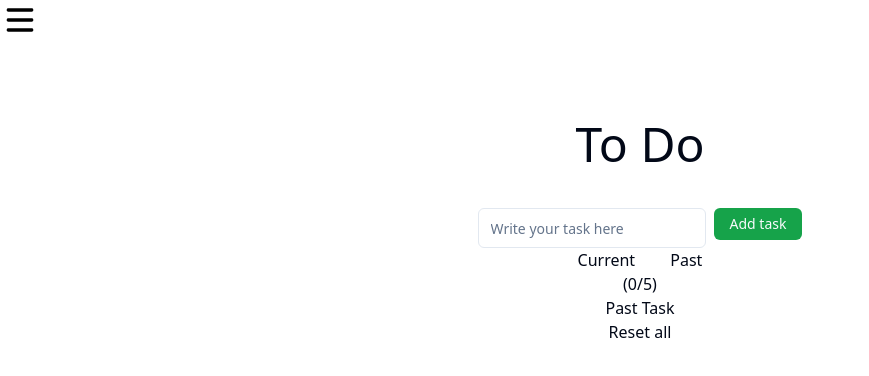
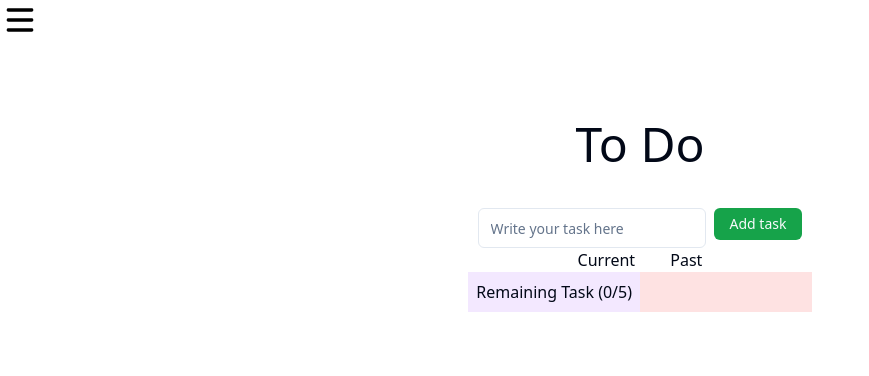
Before and after one commit to dev-martin02/Goals, a React (Vite) app in the folder frontend/: page / in a window 1280 px wide. Shown: the top 376 px of the page, without its empty margins (0-869 px from the left). Built offline with nearby package versions, Linux system fonts and the light colour scheme; the HTML template or start-up script is replaced by a standard one.

Commit message:
Grid desing was added it

```diff
--- a/frontend/src/components/ui/Tasks/CurrentTask.jsx
+++ b/frontend/src/components/ui/Tasks/CurrentTask.jsx
@@ -1,7 +1,6 @@
 import { Checkbox } from "../checkbox";
 import { Button } from "../button";
 import { useTaskStore } from "@/store/store";
-import { useEffect } from "react";
 
 export default function CurrentTask({ taskName, id }) {
   const {
@@ -10,7 +9,6 @@ export default function CurrentTask({ taskName, id }) {
     trackEditId,
     addPastTrack,
     userTasks,
-    pastUserTask,
   } = useTaskStore();
 
   function handleEdit() {
--- a/frontend/src/components/ui/Tasks/PastTask.jsx
+++ b/frontend/src/components/ui/Tasks/PastTask.jsx
@@ -1,16 +1,20 @@
 import { useTaskStore } from "@/store/store";
+import { Button } from "../button";
 
 /*
   Task should be showing the date where they were complete it
-  Fix bug of adding a task to pastTask array for every change in the checkbox
   fix only show 5 past task per sections, add pages to see past task
-  */
+ */
 export default function PastTask() {
   const { pastUserTask, deletePastTask, resetPastTask } = useTaskStore();
 
   return (
     <>
-      <button onClick={() => resetPastTask()}>Reset all</button>
+      <div className="flex justify-between">
+        <h3>Past Task</h3>
+        <Button onClick={() => resetPastTask()}>Clear all</Button>
+      </div>
+
       {pastUserTask.map(({ taskName, id }) => (
         <div className="flex m-2 ring-2 p-2 rounded-lg w-96 ring-zinc-600">
           <p
--- a/frontend/src/pages/Home.jsx
+++ b/frontend/src/pages/Home.jsx
@@ -1,9 +1,7 @@
 import { useEffect, useState } from "react";
 import { Button } from "../components/ui/button";
-import { Checkbox } from "../components/ui/checkbox";
 import { Input } from "@/components/ui/input";
 import { useTaskStore } from "@/store/store";
-import { Link } from "react-router-dom";
 import CurrentTask from "@/components/ui/Tasks/CurrentTask";
 import EditedTask from "@/components/ui/Tasks/EditedTask";
 import PastTask from "@/components/ui/Tasks/PastTask";
@@ -14,12 +12,6 @@ import { Alert, AlertDescription, AlertTitle } from "@/components/ui/alert";
     - Make the user plan his Task and be able to see his task easily
     - Encourage the user to keep tasks below than 5
     - Simply design and strong functionality
-
-  What to fix?
-   - Improve UI (position of the To-Do)
-   - Make it responsive
-
-
  */
 
 export default function Home() {
@@ -30,6 +22,7 @@ export default function Home() {
     inputTask,
     editedTaskId,
     deleteUserTask,
+    pastUserTask,
   } = useTaskStore();
   const [display, setDisplay] = useState(false);
   const [alertMessage, setAlertMessage] = useState("");
@@ -98,16 +91,15 @@ export default function Home() {
             </Button>
           </div>
 
-          {/* Current and Past task */}
           <div className="flex w-40 justify-around">
             <p>Current</p>
             <p>Past</p>
           </div>
-
-          {/* Track tasks */}
-          <h3>{`(${userTasks.length}/5)`}</h3>
-
-          {/* Tasks */}
+          {/* Task sections */}
+          <div className="md:grid md:grid-cols-2 bg-slate-600">
+            <div className=" bg-purple-100 p-2">
+              {/* current tasks */}
+              <h3>{` Remaining Task (${userTasks.length}/5)`}</h3>
               <ul className="flex flex-col items-center">
                 {userTasks.map(({ taskName, id, index }) => (
                   <li className="flex text-center" key={id}>
@@ -118,9 +110,14 @@ export default function Home() {
                     )}
                   </li>
                 ))}
-            <h3>Past Task</h3>
-            {<PastTask />}
               </ul>
+            </div>
+
+            {/* past sections  */}
+            <div className="bg-red-100 p-2">
+              {pastUserTask.length > 0 && <PastTask />}
+            </div>
+          </div>
         </div>
       </div>
     </>
```
Lines whose indentation alone changed are shown as unchanged.
